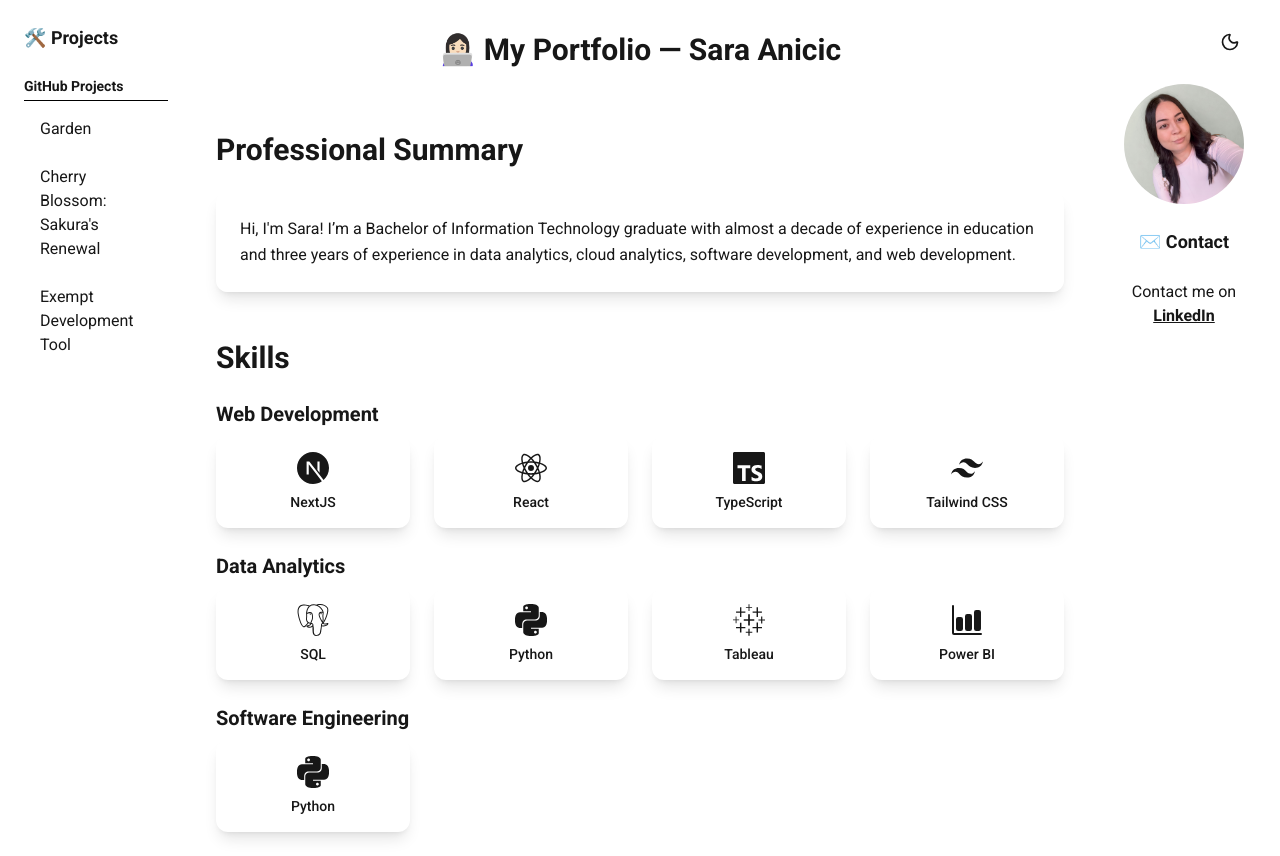
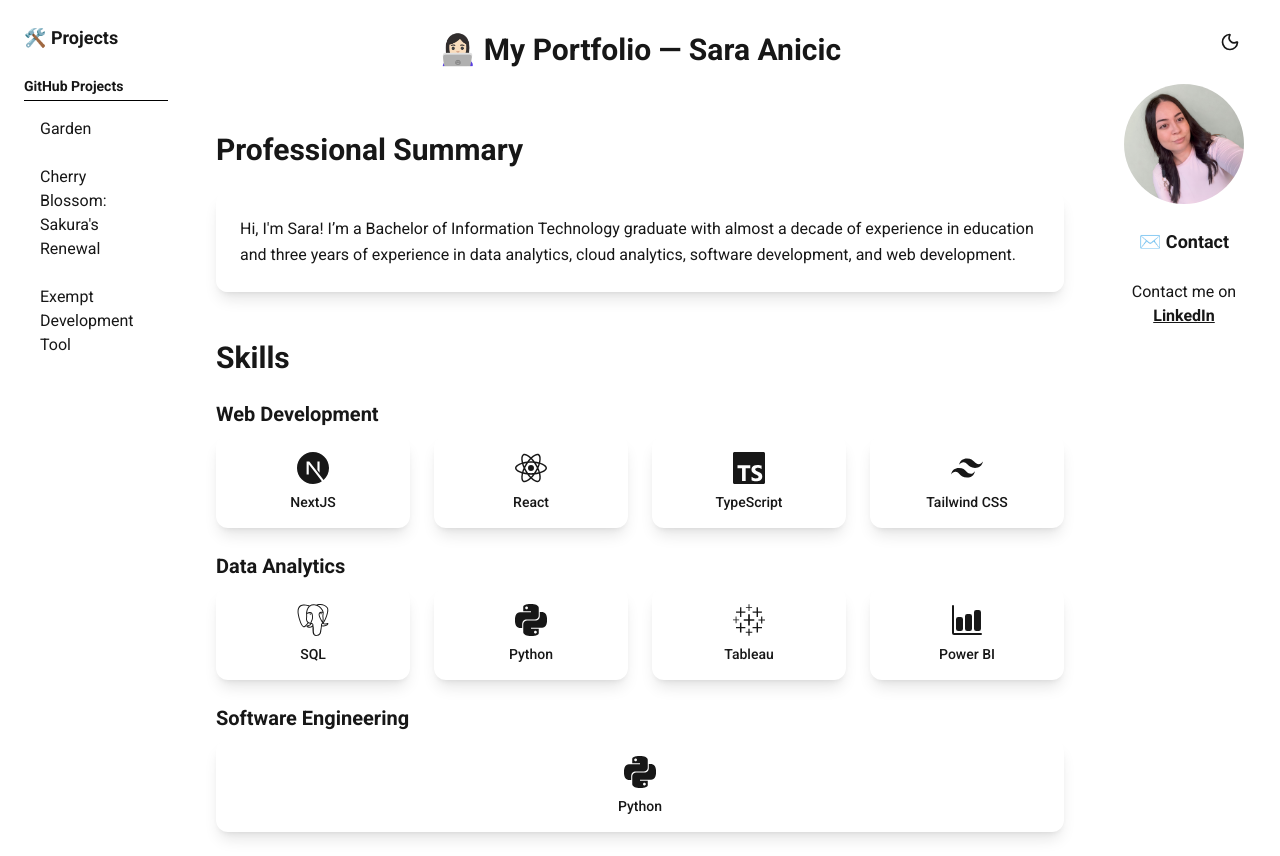
Before and after one commit to s-anicic/my-portfolio, a Next.js app: page / in a window 1280 px wide. Built offline with nearby package versions, Linux system fonts and the light colour scheme.

Commit message:
updated card size

```diff
--- a/app/components/Skills.tsx
+++ b/app/components/Skills.tsx
@@ -8,9 +8,7 @@ import {
   SiTableau,
   SiPostgresql,
 } from "react-icons/si";
-
 import { IoBarChart } from "react-icons/io5";
-
 
 type Skill = {
   name: string;
@@ -37,7 +35,7 @@ export default function Skills() {
   ];
 
   const renderSkills = (skills: Skill[]) => (
-    <div className="grid grid-cols-3 gap-6 sm:grid-cols-4">
+    <div className="grid gap-6 grid-cols-[repeat(auto-fit,minmax(140px,1fr))]">
       {skills.map((skill) => (
         <div
           key={skill.name}
```
